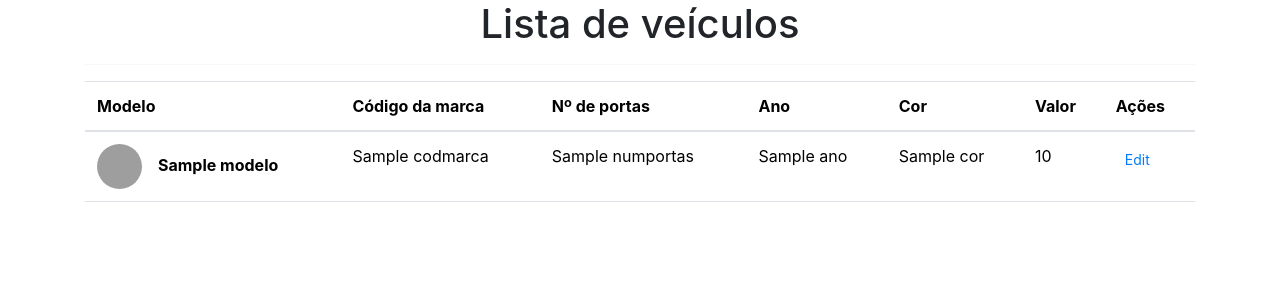
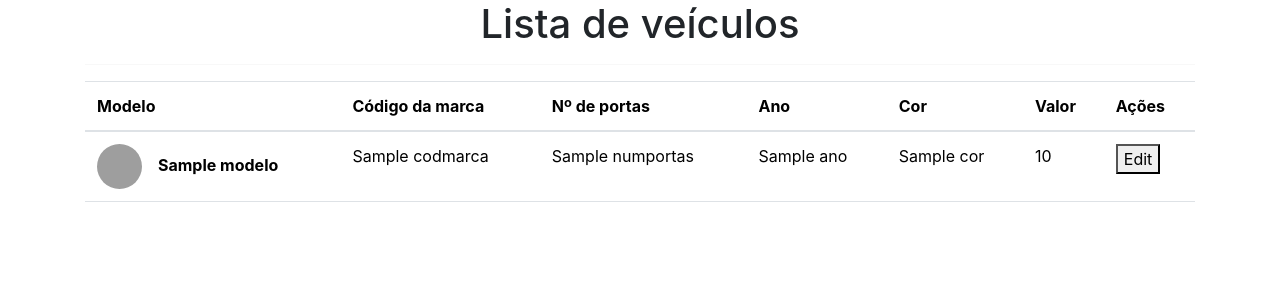
Before and after one commit to arturlbg/bd_project, a Django app: template app/templates/Veiculo/index.html in a window 1280 px wide. Shown: the top 300 px of the page. Run offline with Django 4.2, Linux system fonts and the light colour scheme; the template is opened without the code that fills it: most values are stand-ins (such as "Sample title", 1, 10 or a date in 2020); some libraries are stand-ins or nearby versions; grey boxes are pictures that could not be loaded.

Commit message:
opção de editar na listagem

```diff
--- a/app/templates/Veiculo/index.html
+++ b/app/templates/Veiculo/index.html
@@ -58,7 +58,8 @@
                         <td>{{x.cor}}</td>
                         <td>{{x.valor}}</td>
                         <td>
-                            <button type="button" class="btn btn-link btn-sm btn-rounded">Edit</button>
+                            <button onclick="location.href='/veiculo/edit/{{x.idveiculo}}'" type="button">
+                                Edit</button>
                         </td>
                     </tr>
                     {% endfor %}
--- a/project/urls.py
+++ b/project/urls.py
@@ -27,5 +27,4 @@ urlpatterns = [
     path('veiculo/novo/', novo_veiculo, name="novo_veiculo"),
     path('veiculo/edit/<int:id>', get_veiculo, name='get_veiculo'),
     path('servico/novo', novo_servico, name="novo_servico"),
-    path('cliente/', cliente, name="cliente"),
 ]
```
